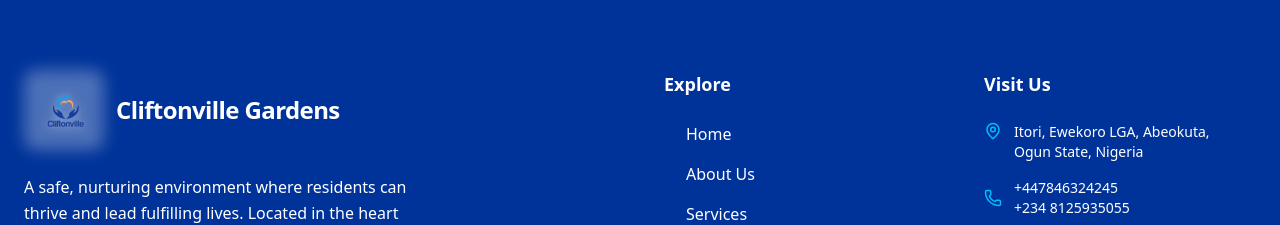
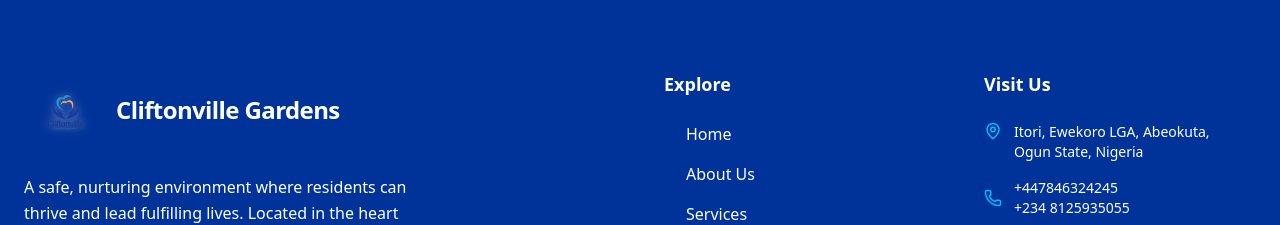
Before and after one commit to Chidi09/Clifton-ville-website, a React (Vite) app: page / in a window 1280 px wide. Shown: the part 6258-6483 px from the top of the page. Built offline with nearby package versions, Linux system fonts and the light colour scheme.

Commit message:
Refactor logo presentation in Layout component
- Remove the blurred background effect behind the logo for a cleaner look
- Simplify the logo structure by eliminating unnecessary wrapper divs

```diff
--- a/src/components/Layout.jsx
+++ b/src/components/Layout.jsx
@@ -176,10 +176,7 @@ const Layout = ({ children }) => {
         <div className="max-w-7xl mx-auto px-6 grid md:grid-cols-4 gap-12">
           <div className="md:col-span-2">
             <div className="flex items-center gap-3 mb-6">
-               <div className="relative">
-                 <div className="absolute inset-0 bg-white rounded-xl blur-sm opacity-30"></div>
-                 <img src={logoImage} alt="Cliftonville Gardens" className="relative h-20 w-20 rounded-xl object-cover drop-shadow-[0_0_4px_rgba(255,255,255,0.5)]" />
-               </div>
+               <img src={logoImage} alt="Cliftonville Gardens" className="h-20 w-20 rounded-xl object-cover drop-shadow-[0_0_4px_rgba(255,255,255,0.5)]" />
                <span className="font-bold text-2xl tracking-tight text-white">Cliftonville Gardens</span>
             </div>
             <p className="leading-relaxed mb-8 max-w-sm">
```
